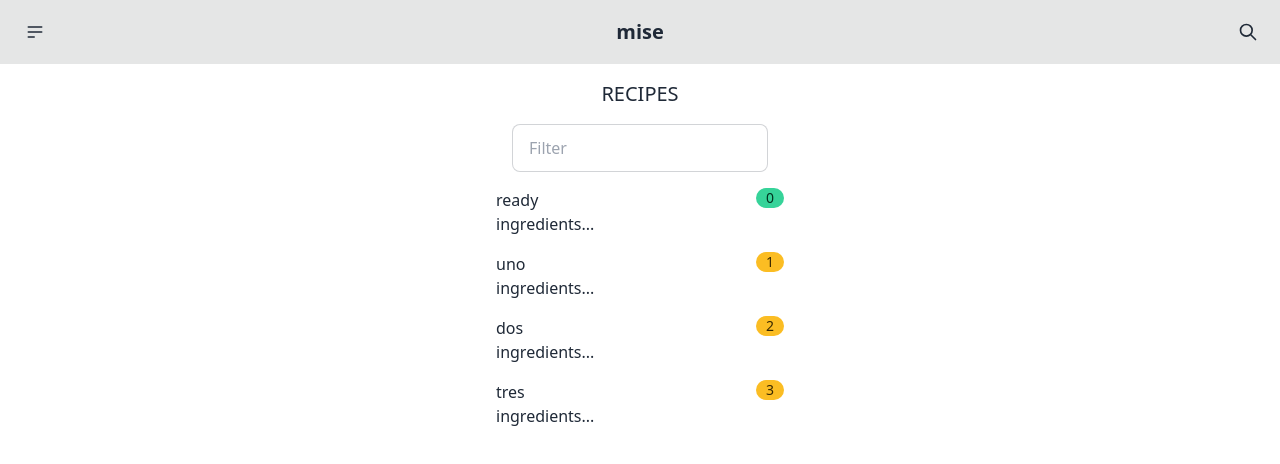
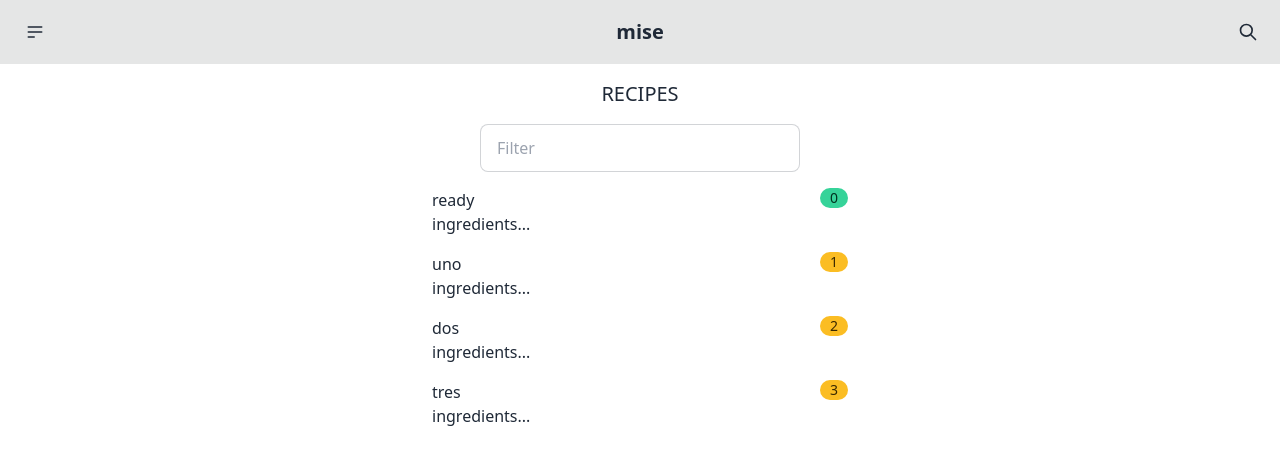
Before and after one commit to kylehorton33/mise, a SvelteKit app in the folder client/: page /recipes in a window 1280 px wide. Shown: the top 464 px of the page. Built offline with nearby package versions, Linux system fonts and the light colour scheme.

Commit message:
feat: responsive layout

```diff
--- a/client/src/routes/recipes/+page.svelte
+++ b/client/src/routes/recipes/+page.svelte
@@ -3,7 +3,7 @@
   let filterTerm = ''
 </script>
 
-<div class="p-4 flex flex-col items-center space-y-4 w-72 mx-auto">
+<div class="p-4 flex flex-col items-center space-y-4 w-72 md:w-full mx-auto">
   <h1 class="text-xl text-center uppercase">Recipes</h1>
   <input
     type="text"
@@ -13,7 +13,7 @@
     placeholder="Filter"
     class="input input-bordered w-full max-w-xs"
   />
-  <ul data-testid="recipe-list" class="list-disc list-inside w-72">
+  <ul data-testid="recipe-list" class="list-disc list-inside w-72 md:w-1/3">
     {#each data.recipes as { name, missing }}
       <li
         class="{filterTerm ^ name.includes(filterTerm)
```
